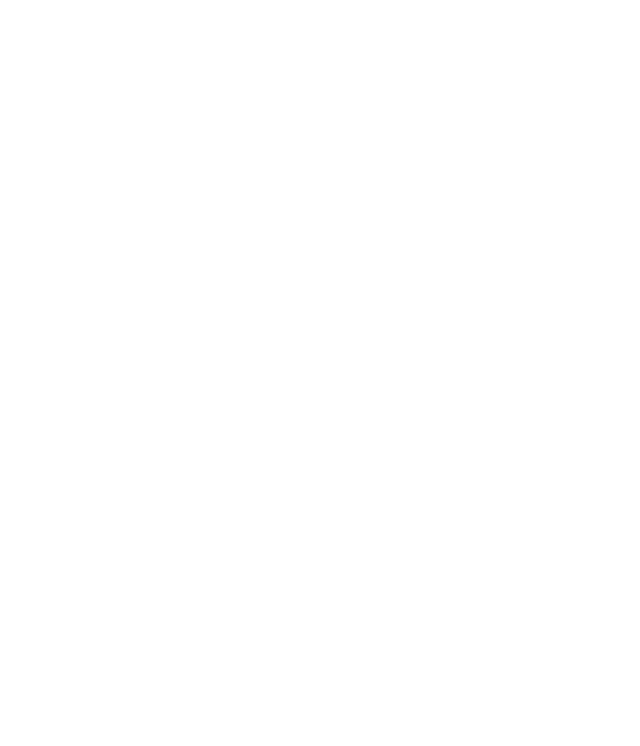
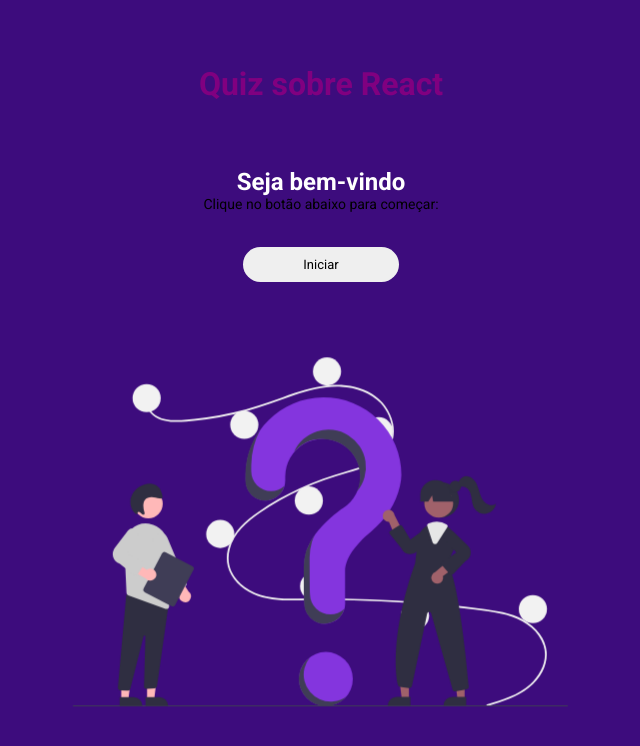
Before and after one commit to lhucaseduardo/reactQuizApp, a React (Vite) app: page / in a window 1280 px wide. Shown: the top 746 px of the page, without its empty margins (319-959 px from the left). Built offline with nearby package versions, Linux system fonts and the light colour scheme.

Commit message:
alterações gerais

```diff
--- a/src/app/App.jsx
+++ b/src/app/App.jsx
@@ -1,11 +1,14 @@
 import { useState } from 'react'
+import Welcome from '../components/Welcome'
+import "../styles/App.css"
 
 function App() {
 
   return (
-    <>
-
-    </>
+    <div id="app">
+      <h1>Quiz sobre React</h1>
+      <Welcome/>
+    </div>
   )
 }
 
--- /dev/null
+++ b/src/components/Welcome.jsx
@@ -0,0 +1,16 @@
+import imgQuiz from "../img/quiz.svg"
+import "../styles/Welcome.css"
+import "../global/effects/scaleUpCenter.css"
+
+const Welcome = () => {
+    return (
+        <div id="welcome">
+            <h2>Seja bem-vindo</h2>
+            <p className="text">Clique no botão abaixo para começar:</p>
+            <button><p className="botao">Iniciar</p></button>
+            <img className="scale-up-center" src={imgQuiz} alt="inicio do Quiz" />
+        </div>
+    )
+}
+
+export default Welcome
--- /dev/null
+++ b/src/global/effects/scaleUpCenter.css
@@ -0,0 +1,25 @@
+.scale-up-center {
+	-webkit-animation: scale-up-center 2.5s linear infinite alternate both;
+	        animation: scale-up-center 2.5s linear infinite alternate both;
+}
+
+@-webkit-keyframes scale-up-center {
+    0% {
+      -webkit-transform: scale(0.9);
+              transform: scale(0.9);
+    }
+    100% {
+      -webkit-transform: scale(1);
+              transform: scale(1);
+    }
+  }
+  @keyframes scale-up-center {
+    0% {
+      -webkit-transform: scale(0.9);
+              transform: scale(0.9);
+    }
+    100% {
+      -webkit-transform: scale(1);
+              transform: scale(1);
+    }
+  }
--- /dev/null
+++ b/src/global/styles/index.css
@@ -0,0 +1,10 @@
+* {
+    margin: 0;
+    padding: 0;
+    box-sizing: border-box;
+}
+
+body {
+    background-color: rgb(61, 12, 125);
+    font-family: 'Roboto', sans-serif;
+}
--- a/src/global/styles/style.css
+++ /dev/null
@@ -1,5 +0,0 @@
-* {
-    margin: 0;
-    padding: 0;
-    box-sizing: border-box;
-}
--- a/src/main.jsx
+++ b/src/main.jsx
@@ -1,6 +1,7 @@
 import React from 'react'
 import ReactDOM from 'react-dom/client'
 import App from './app/App'
+import "./global/styles/index.css"
 
 ReactDOM.createRoot(document.getElementById('root')).render(
   <React.StrictMode>
--- /dev/null
+++ b/src/styles/App.css
@@ -0,0 +1,5 @@
+h1 {
+    color: purple;
+    text-align: center;
+    margin: 65px 0 65px 0;
+}
--- /dev/null
+++ b/src/styles/Welcome.css
@@ -0,0 +1,36 @@
+#welcome {
+    display: flex;
+    flex-direction: column;
+    align-items: center;
+}
+
+h2 {
+    color: white;
+}
+
+.text {
+    font-size: 14px;
+    margin-bottom: 35px;
+}
+
+button {
+    color: black;
+    font-size: 13px;
+    margin-bottom: 60px;
+    border: none;
+    border-radius: 20px;
+    padding: 10px 60px;
+    font-family: 'Roboto', sans-serif;
+    cursor: pointer;
+}
+
+button:hover {
+    color: white;
+    font-size: 13px;
+    background-color: rgba(0, 0, 0, 0.733);
+}
+
+img {
+    height: 380px;
+    width: auto;
+}
```
Also changed, not shown: src/data/question.js (added, +35 -0 lines), src/img/quiz.svg (added).
